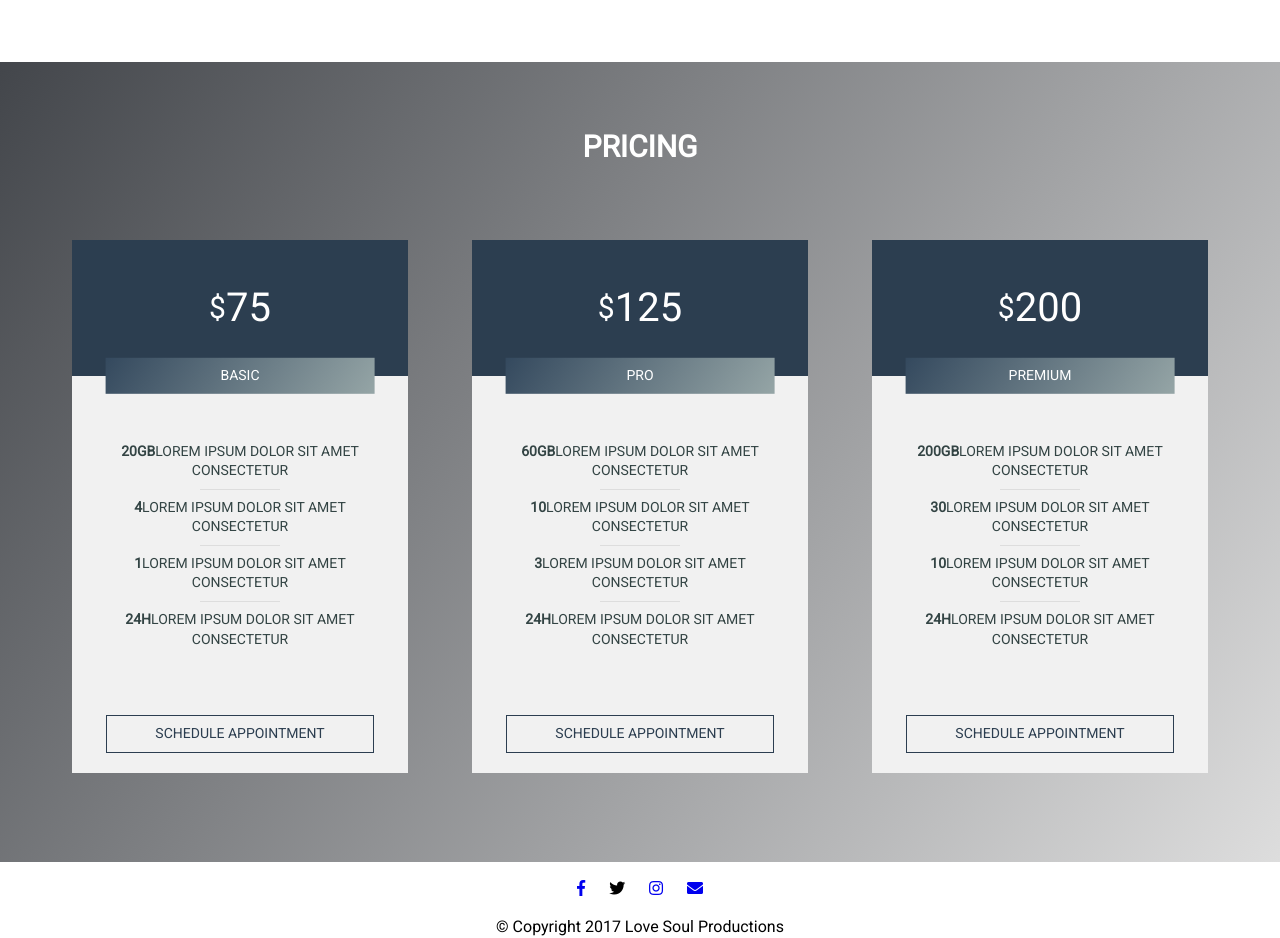
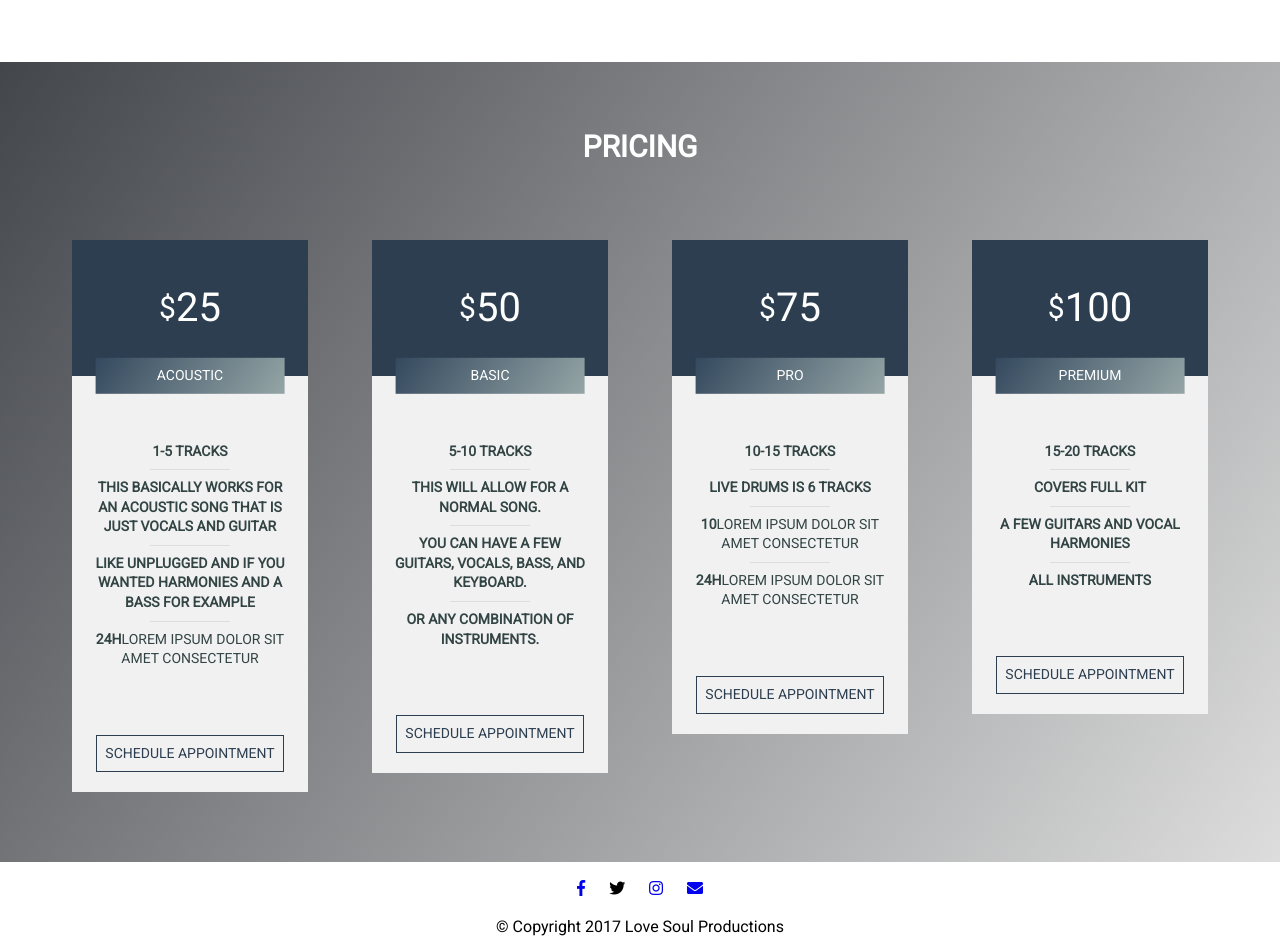
Before and after one commit to CESAR-JARAMILLO/Love-Soul-Client-Site, a Flask app: page / in a window 1280 px wide. Shown: the part 2173-3111 px from the top of the page. Run offline with Flask 2, Linux system fonts and the light colour scheme.

Commit message:
updated pricing section

```diff
--- a/templates/index.html
+++ b/templates/index.html
@@ -97,15 +97,15 @@
     <div class="pricing-container">
       <div class="pricing-table table1">
         <div class="pricing-header">
-          <div class="price"><span>$</span>75</div>
-          <div class="title">Basic</div>
+          <div class="price"><span>$</span>25</div>
+          <div class="title">Acoustic</div>
         </div>
         <ul class="pricing-list">
-          <li><strong>20GB</strong>Lorem ipsum dolor sit amet consectetur</li>
+          <li><strong>1-5 Tracks</strong></li>
           <div class="pricing-border"></div>
-          <li><strong>4</strong>Lorem ipsum dolor sit amet consectetur</li>
+          <li><strong>This basically works for an acoustic song that is just vocals and guitar</strong></li>
           <div class="pricing-border"></div>
-          <li><strong>1</strong>Lorem ipsum dolor sit amet consectetur</li>
+          <li><strong>like unplugged and if you wanted harmonies and a bass for example </strong></li>
           <div class="pricing-border"></div>
           <li><strong>24h</strong>Lorem ipsum dolor sit amet consectetur</li>
         </ul>
@@ -114,15 +114,32 @@
 
       <div class="pricing-table table2">
         <div class="pricing-header">
-          <div class="price"><span>$</span>125</div>
+          <div class="price"><span>$</span>50</div>
+          <div class="title">Basic</div>
+        </div>
+        <ul class="pricing-list">
+          <li><strong>5-10 Tracks</strong></li>
+          <div class="pricing-border"></div>
+          <li><strong>This will allow for a normal song.</strong></li>
+          <div class="pricing-border"></div>
+          <li><strong>You can have a few guitars, vocals, bass, and keyboard.</strong></li>
+          <div class="pricing-border"></div>
+          <li><strong>Or any combination of instruments.</strong></li>
+        </ul>
+        <a href="/contact">Schedule Appointment</a>
+      </div>
+
+      <div class="pricing-table table3">
+        <div class="pricing-header">
+          <div class="price"><span>$</span>75</div>
           <div class="title">Pro</div>
         </div>
         <ul class="pricing-list">
-          <li><strong>60GB</strong>Lorem ipsum dolor sit amet consectetur</li>
+          <li><strong>10-15 Tracks</strong></li>
+          <div class="pricing-border"></div>
+          <li><strong>Live Drums is 6 tracks</strong></li>
           <div class="pricing-border"></div>
           <li><strong>10</strong>Lorem ipsum dolor sit amet consectetur</li>
-          <div class="pricing-border"></div>
-          <li><strong>3</strong>Lorem ipsum dolor sit amet consectetur</li>
           <div class="pricing-border"></div>
           <li><strong>24h</strong>Lorem ipsum dolor sit amet consectetur</li>
         </ul>
@@ -131,17 +148,17 @@
 
       <div class="pricing-table table3">
         <div class="pricing-header">
-          <div class="price"><span>$</span>200</div>
+          <div class="price"><span>$</span>100</div>
           <div class="title">Premium</div>
         </div>
         <ul class="pricing-list">
-          <li><strong>200GB</strong>Lorem ipsum dolor sit amet consectetur</li>
+          <li><strong>15-20 Tracks</strong></li>
           <div class="pricing-border"></div>
-          <li><strong>30</strong>Lorem ipsum dolor sit amet consectetur</li>
+          <li><strong>Covers full kit</strong></li>
           <div class="pricing-border"></div>
-          <li><strong>10</strong>Lorem ipsum dolor sit amet consectetur</li>
+          <li><strong>A few guitars and Vocal Harmonies</strong></li>
           <div class="pricing-border"></div>
-          <li><strong>24h</strong>Lorem ipsum dolor sit amet consectetur</li>
+          <li><strong>All instruments</strong></li>
         </ul>
         <a href="/contact">Schedule Appointment</a>
       </div>
```
